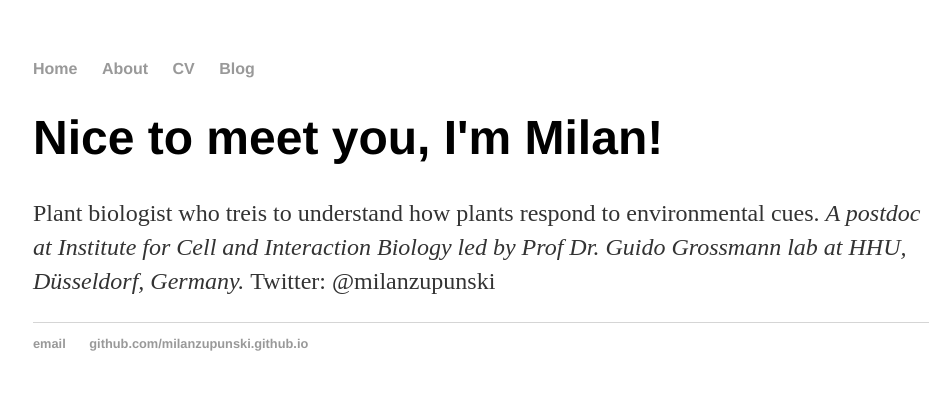
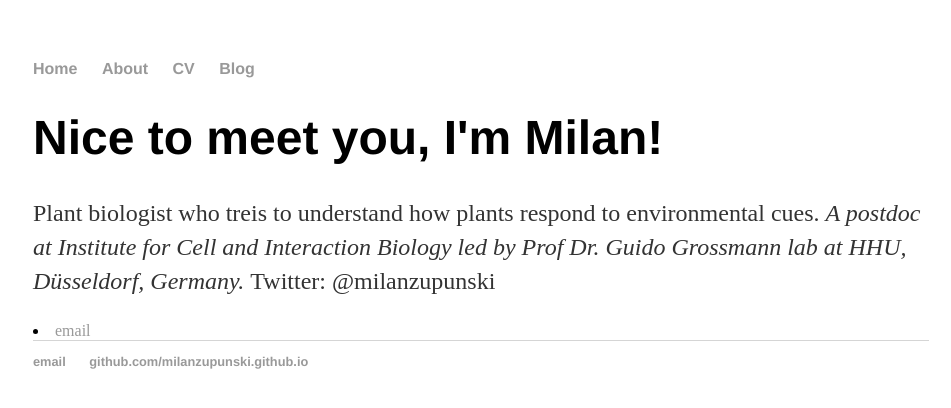
Before and after one commit to milanzupunski/milanzupunski.github.io, a Jekyll site: the page built from index.html, in a window 1280 px wide. Shown: the top 408 px of the page, without its empty margins (159-1110 px from the left). Built offline with Jekyll 4.4.1, drawn with Linux system fonts in a browser that asks for light colours; Markdown is read by kramdown in place of the engine named in the settings.

Commit message:
Update index.html

```diff
--- a/index.html
+++ b/index.html
@@ -7,4 +7,5 @@ title: Milan Zupunski
 	<p>Plant biologist who treis to understand how plants respond to environmental cues.
 	<em> A postdoc at Institute for Cell and Interaction Biology led by Prof Dr. Guido Grossmann lab at HHU, Düsseldorf, Germany.
 	</em> Twitter: @milanzupunski </a></p>
+<li><a href="twitter:https://twitter.com/MilanZupunski">email</a></li>
 </div><!-- /.blurb -->
```
